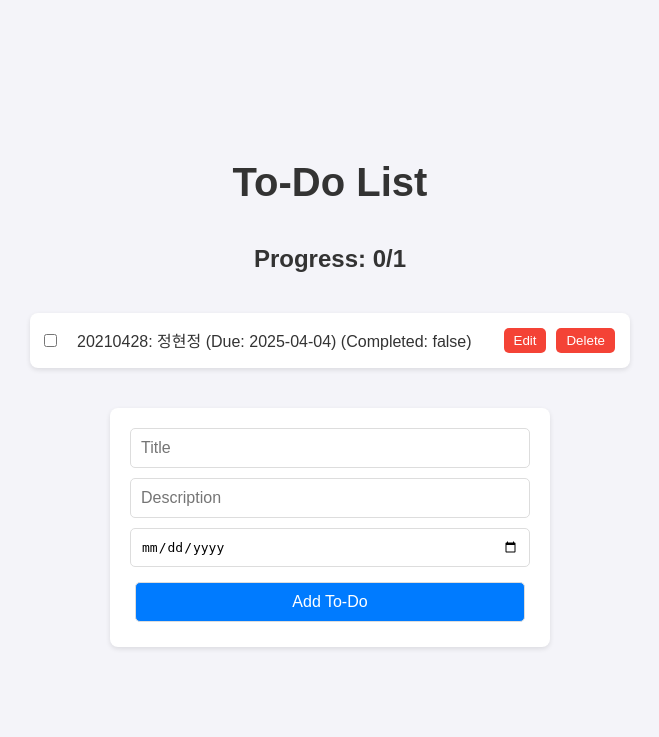
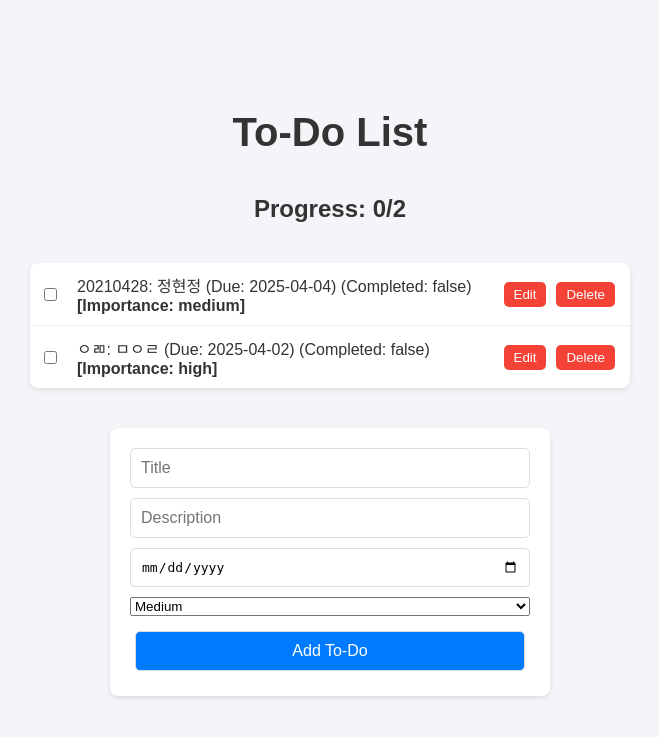
Before and after one commit to hyeonnnjung/FastApi-Todos2, a FastAPI app: page / in a window 1280 px wide. Shown: the top 737 px of the page, without its empty margins (310-969 px from the left). Run offline with FastAPI, Linux system fonts and the light colour scheme.

Commit message:
feat : 중요도 기능 추가

```diff
--- a/fastapi-app/main.py
+++ b/fastapi-app/main.py
@@ -13,6 +13,7 @@ class TodoItem(BaseModel):
     description: str
     completed: bool
     due_date: str
+    importance: str  # "low", "medium", "high"
 
 # JSON 파일 경로
 TODO_FILE = "todo.json"
@@ -23,7 +24,11 @@ def load_todos():
         with open(TODO_FILE, "r") as file:
             content = file.read().strip()
             if content:
-                return json.loads(content)
+                todos = json.loads(content)
+                for todo in todos:
+                    if "importance" not in todo:
+                        todo["importance"] = "medium"  # 기본값 설정
+                return todos
     return []
 
 # JSON 파일에 To-Do 항목 저장
--- a/fastapi-app/templates/index.html
+++ b/fastapi-app/templates/index.html
@@ -128,6 +128,11 @@
         <input type="text" id="title" placeholder="Title" required>
         <input type="text" id="description" placeholder="Description" required>
         <input type="date" id="due_date" required>
+        <select id="importance" required>
+            <option value="low">Low</option>
+            <option value="medium" selected>Medium</option>
+            <option value="high">High</option>
+        </select>
         <button type="submit">Add To-Do</button>
     </form>
     <script>
@@ -149,6 +154,7 @@
                     <span class="todo-text">${todo.title}: ${todo.description}
                         (Due: ${todo.due_date})
                         (Completed: ${todo.completed})
+                        <strong>[Importance: ${todo.importance}]</strong>
                     </span>
                     <button onclick="editTodo(${todo.id})">Edit</button>
                     <button onclick="deleteTodo(${todo.id})">Delete</button>
@@ -163,6 +169,7 @@
             const title = document.getElementById('title').value;
             const description = document.getElementById('description').value;
             const due_date = document.getElementById('due_date').value;
+            const importance = document.getElementById('importance').value;
 
             const response = await fetch('/todos', {
                 method: 'POST',
@@ -174,7 +181,8 @@
                     title,
                     description,
                     completed: false,
-                    due_date
+                    due_date,
+                    importance
                 })
             });
             if (response.ok) {
--- a/fastapi-app/todo.json
+++ b/fastapi-app/todo.json
@@ -4,6 +4,15 @@
         "title": "20210428",
         "description": "\uc815\ud604\uc815",
         "completed": false,
-        "due_date": "2025-04-04"
+        "due_date": "2025-04-04",
+        "importance": "medium"
+    },
+    {
+        "id": 1743926486574,
+        "title": "\u3147\u313b",
+        "description": "\u3141\u3147\u3139",
+        "completed": false,
+        "due_date": "2025-04-02",
+        "importance": "high"
     }
 ]
```
